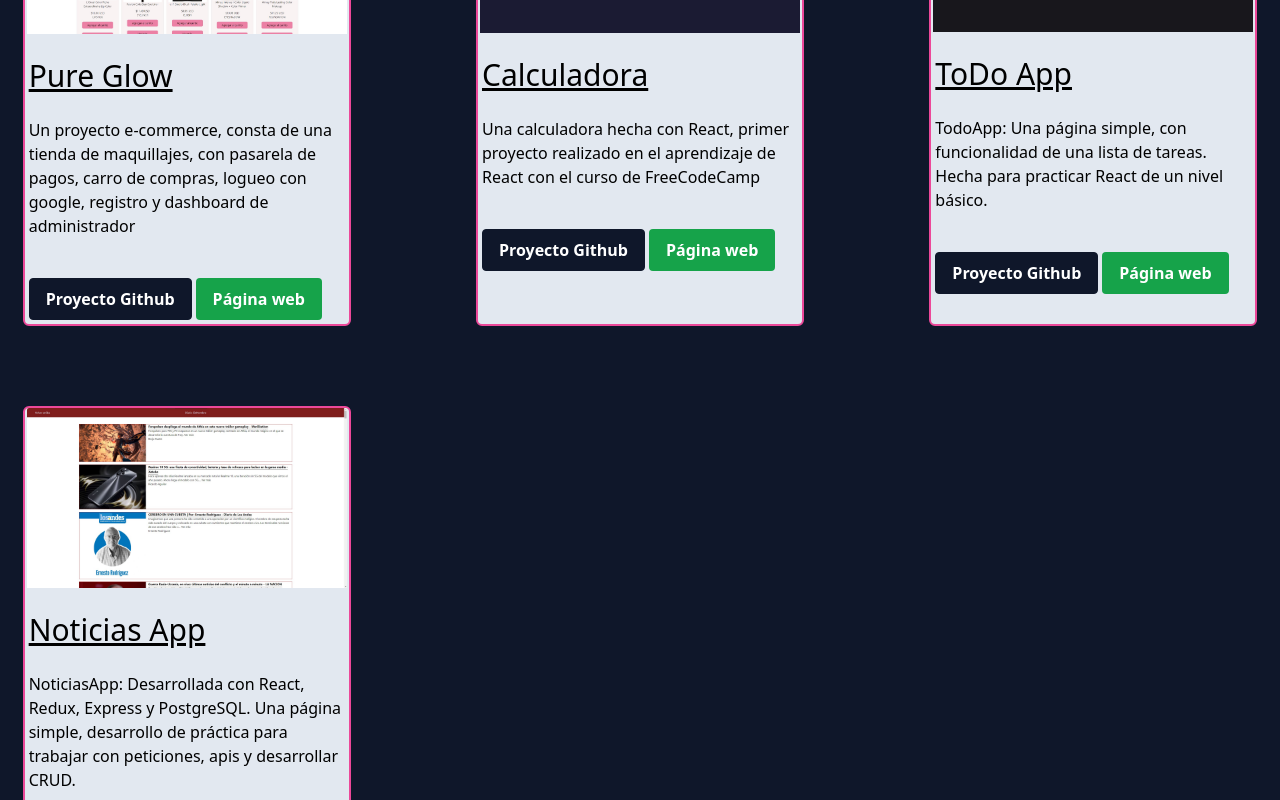
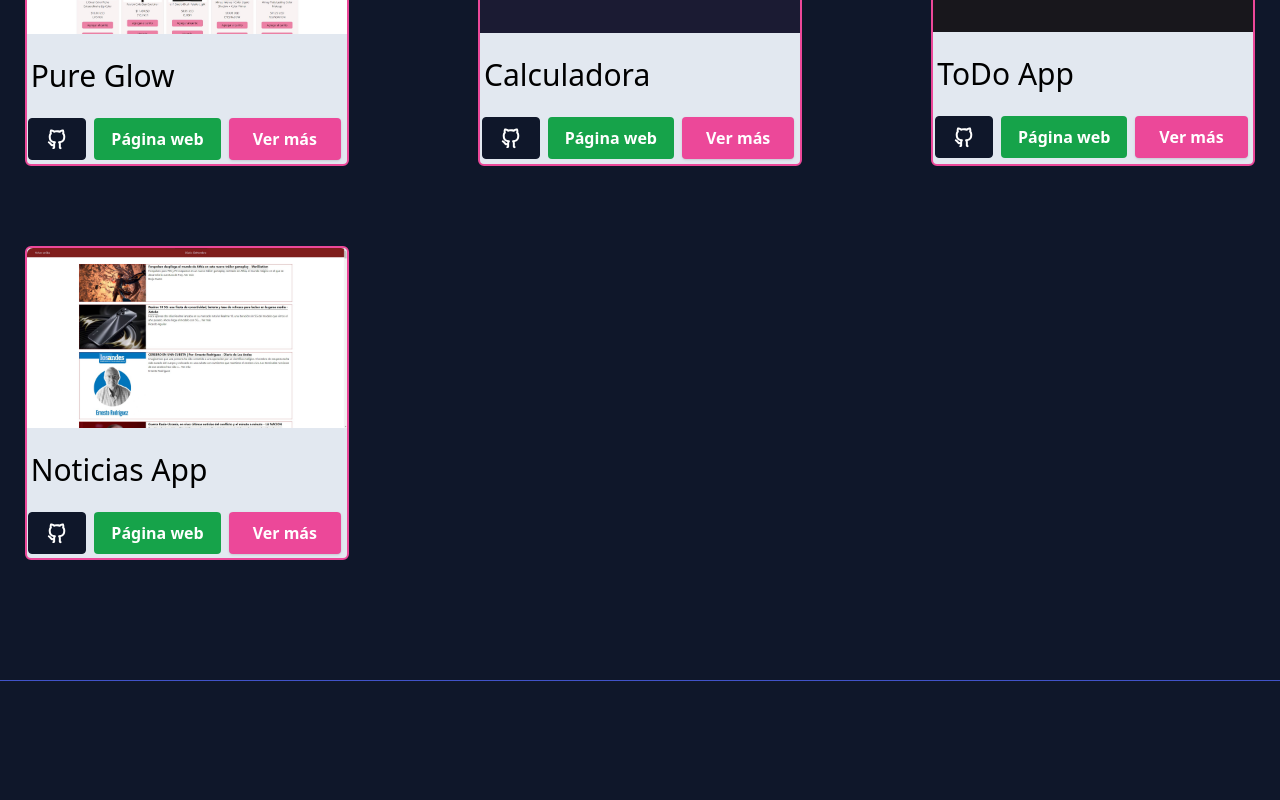
Before and after one commit to gguidoxx/portfolio, a React (Create React App) app: page / in a window 1280 px wide. Shown: the part 1520-2320 px from the top of the page. Built offline with nearby package versions, Linux system fonts and the light colour scheme.

Commit message:
Cambios a las cards, generación de un modal con detalles de los proyectos

```diff
--- a/package.json
+++ b/package.json
@@ -4,6 +4,8 @@
   "private": true,
   "dependencies": {
     "@emailjs/browser": "^3.9.0",
+    "@headlessui/react": "^1.7.4",
+    "@heroicons/react": "^1.0.6",
     "@testing-library/jest-dom": "^5.16.5",
     "@testing-library/react": "^13.4.0",
     "@testing-library/user-event": "^13.5.0",
--- a/src/components/Buttons/Buttons.jsx
+++ b/src/components/Buttons/Buttons.jsx
@@ -1,11 +1,21 @@
 import React from "react";
+import ModalCards from "../ModalCards/ModalCards";
+import { RiGithubLine } from "react-icons/ri";
 
-function Buttons({ linkGit, linkLive }) {
+function Buttons({
+  linkGit,
+  linkLive,
+  title,
+  content,
+  tecnologies,
+  desc,
+  video,
+}) {
   return (
-    <div className="flex ml-1 pb-1 mt-1 m-auto  gap-1 pt-9 select-text">
+    <div className="flex justify-center gap-2 select-none">
       <a href={linkGit} target="_blank" rel="noreferrer">
         <button class="bg-slate-900 hover:bg-black font-semibold hover:text-white py-2 px-4 border border-slate-900 hover:border-transparent rounded active:bg-slate-600 text-white">
-          Proyecto Github
+          <RiGithubLine size={24} />
         </button>
       </a>
 
@@ -14,6 +24,15 @@ function Buttons({ linkGit, linkLive }) {
           Página web
         </button>
       </a>
+      <a target="_blank" rel="noreferrer" className="">
+        <ModalCards
+          title={title}
+          content={content}
+          tecnologies={tecnologies}
+          desc={desc}
+          video={video}
+        />
+      </a>
     </div>
   );
 }
--- a/src/components/CardsProyectos/Cards.jsx
+++ b/src/components/CardsProyectos/Cards.jsx
@@ -3,7 +3,7 @@ import pureglow from "../../assets/pureglow.jpg";
 import calculadorareact from "../../assets/calculadorareact.jpg";
 import todoapp from "../../assets/todoapp.jpg";
 import notiapp from "../../assets/notiapp.jpg";
-
+import { motion } from "framer-motion";
 
 import Buttons from "../Buttons/Buttons";
 function Cards() {
@@ -15,6 +15,29 @@ function Cards() {
       linkGit: "https://github.com/julietajimenez/PF-henry-grupo18",
       linkLive: "https://pureglow.vercel.app/",
       video: "https://www.youtube.com/watch?v=RARi-UcgWDA",
+      deployed:
+        "Para desplegar el backend y la database fue utilizado Render, y para el frontend utilicé Vercel",
+      tecnologies: (
+        <>
+          <p className="font-medium">Principales:</p>
+          <ul>
+            <li>NodeJS</li>
+            <li>ExpressJS</li>
+            <li>Sequelize</li>
+            <li>PostgreSQL</li>
+            <li>React</li>
+            <li>Redux</li>
+            <li>Module CSS</li>
+          </ul>
+          <p className="font-medium">Extras:</p>
+          <ul>
+            <li>React Paypal</li>
+            <li>Firebase</li>
+            <li>Cloudinary</li>
+            <li>Nodemailer</li>
+          </ul>
+        </>
+      ),
     },
     {
       title: "Calculadora",
@@ -22,22 +45,48 @@ function Cards() {
       img: calculadorareact,
       linkGit: "https://github.com/gguidoxx/Calculadora-React",
       linkLive: "https://calculadora-react-vert.vercel.app/",
+      deployed: "Únicamente front-end, utilizado Vercel",
+      tecnologies: (
+        <ul>
+          <li>React</li>
+          <li>CSS</li>
+        </ul>
+      ),
     },
     {
       //ESTÁ ÚNICAMENTE DE RELLENO, EL PORTFOLIO NO DEBERÍA IR ACÁ
       title: "ToDo App",
-      desc: "TodoApp: Una página simple, con funcionalidad de una lista de tareas. Hecha para practicar React de un nivel básico.",
+      desc: "TodoApp: Una página simple, con funcionalidad de una lista de tareas. Hecha para practicar React de un nivel básico. (Aún en desarrollo)",
       img: todoapp,
       linkGit: "https://github.com/gguidoxx/todoapp",
       linkLive: "https://gtodoapp.vercel.app/",
+      deployed: "Únicamente front-end, utilizado Vercel",
+      tecnologies: (
+        <ul>
+          <li>React</li>
+          <li>TailwindCSS</li>
+        </ul>
+      ),
     },
     {
       //ESTÁ ÚNICAMENTE DE RELLENO, EL PORTFOLIO NO DEBERÍA IR ACÁ
       title: "Noticias App",
-      desc: "NoticiasApp: Desarrollada con React, Redux, Express y PostgreSQL. Una página simple, desarrollo de práctica para trabajar con peticiones, apis y desarrollar CRUD. ",
+      desc: "NoticiasApp: Desarrollada con React, Redux, Express y PostgreSQL. Una página simple, desarrollo de práctica para trabajar con peticiones, apis y desarrollar CRUD. (Aún en desarrollo)",
       img: notiapp,
       linkGit: "https://github.com/gguidoxx/newspaper",
       linkLive: "https://notiapp.vercel.app/",
+      deployed: `Para desplegar el backend y la database fue utilizado Railway, y para el frontend utilicé Vercel`,
+      tecnologies: (
+        <ul>
+          <li>NodeJS</li>
+          <li>ExpressJS</li>
+          <li>Sequelize</li>
+          <li>PostgreSQL</li>
+          <li>React</li>
+          <li>Redux</li>
+          <li>TailwindCSS</li>
+        </ul>
+      ),
     },
   ];
   return (
@@ -46,30 +95,37 @@ function Cards() {
         Mis proyectos
       </h1>
 
-      <div className="grid gap-20 md:grid-cols-1 sm:grid-cols-1 sm:grid-rows-1 lg:grid-cols-2 xl:grid-cols-3 ">
+      <div className="grid gap-20 md:grid-cols-1 sm:grid-cols-1 sm:grid-rows-1 lg:grid-cols-2 xl:grid-cols-3">
         {cards.map((e) => (
-          <div
+          <motion.div
             id={e.title}
-            className="h-full max-w-full m-auto border-2 border-pink-500 rounded-md bg-slate-200 min-w-min hover:bg-slate-400"
+            className="h-full max-w-full m-auto border-2 border-pink-500 rounded-md bg-slate-200 min-w-min "
           >
             <div className="h-max w-max">
               <div className="rounded-2xl">
                 <img
                   src={e.img}
                   alt="Pic1"
-                  className="min-h-full m-auto rounded-sm rounded-b-none lg:h-full lg:max-w-sm w-80"
+                  className="min-h-full m-auto rounded-b-none rounded-t-md lg:h-full lg:max-w-sm w-80"
                 />
               </div>
               <br />
 
-              <h3 className="max-w-full m-auto ml-1 text-3xl underline">
-                {e.title}
-              </h3>
+              <h3 className="max-w-full m-auto ml-1 text-3xl ">{e.title}</h3>
               <br />
-              <h5 className="flex-wrap max-w-xs m-auto ml-1">{e.desc}</h5>
             </div>
-            <Buttons linkGit={e.linkGit} linkLive={e.linkLive} />
-          </div>
+            <footer>
+              <Buttons
+                linkGit={e.linkGit}
+                linkLive={e.linkLive}
+                title={e.title}
+                content={e.deployed}
+                tecnologies={e.tecnologies}
+                desc={e.desc}
+                video={e.video ? e.video : null}
+              />
+            </footer>
+          </motion.div>
         ))}
       </div>
     </section>
--- /dev/null
+++ b/src/components/ModalCards/ModalCards.jsx
@@ -0,0 +1,92 @@
+import React from "react";
+import useScrollBlock from "./ScrollHook";
+export default function Modal({ content, title, tecnologies, desc, video }) {
+  const [showModal, setShowModal] = React.useState(false);
+
+  const [blockScroll, allowScroll] = useScrollBlock();
+
+  const handleOpen = () => {
+    setShowModal(true);
+    blockScroll();
+  };
+
+  const handleClose = () => {
+    setShowModal(false);
+    allowScroll();
+  };
+
+  return (
+    <>
+      <button
+        className="px-6 py-2 mb-1 mr-1 font-semibold text-white bg-pink-500 rounded shadow outline-none hover:bg-pink-700 h-42px hover:shadow-lg focus:outline-none max-h-42px"
+        type="button"
+        onClick={() => handleOpen()}
+      >
+        Ver más
+      </button>
+      {showModal ? (
+        <>
+          <div className="fixed inset-0 z-30 bg-black opacity-25"></div>
+          <div className="fixed inset-0 z-40 flex items-center justify-center overflow-x-hidden overflow-y-hidden outline-none focus:outline-none">
+            <div className="relative w-auto max-w-3xl mx-auto my-6 overflow-hidden bg-black bg-opacity-25">
+              {/*content*/}
+              <div className="flex-col w-full bg-white border-0 rounded-lg shadow-lg outline-none relativeflex focus:outline-none">
+                {/*header*/}
+                <div className="flex items-start justify-between p-3 border-b border-solid rounded-t border-slate-200">
+                  <h3 className="text-3xl font-semibold">{title}</h3>
+                  <button
+                    className="float-right p-1 ml-auto text-3xl font-semibold leading-none text-black bg-transparent border-0 outline-none focus:outline-none"
+                    onClick={() => handleClose()}
+                  >
+                    <span className="block w-6 h-6 text-2xl text-black bg-transparent outline-none opacity-95 focus:outline-none">
+                      ×
+                    </span>
+                  </button>
+                </div>
+                {/*body*/}
+                <div className="relative flex-auto p-6">
+                  <h3 className="text-2xl font-semibold">¿De qué trata?</h3>
+                  <p className="my-4 text-lg leading-relaxed text-slate-500 ">
+                    {desc}
+                  </p>
+                  <h3 className="text-2xl font-semibold">
+                    Despliegue de aplicación:{" "}
+                  </h3>
+
+                  <p className="my-4 text-lg leading-relaxed text-slate-500 ">
+                    {content}
+                  </p>
+                  <h3 className="text-2xl font-semibold">
+                    Tecnologías y herramientas utilizadas:{" "}
+                  </h3>
+                  <p className="my-4 text-lg leading-relaxed text-slate-500 ">
+                    {tecnologies}
+                  </p>
+                  {video != null ? (
+                    <>
+                      <h3 className="text-2xl font-semibold">Video</h3>
+                      <a href={video} target="_blank">
+                        Link a Youtube
+                      </a>
+                    </>
+                  ) : null}
+                </div>
+                {/*footer*/}
+                <div className="flex items-center justify-end p-1 border-t border-solid rounded-b border-slate-200">
+                  <button
+                    className="px-6 py-2 mb-1 mr-1 text-sm font-bold text-red-500 uppercase transition-all duration-150 ease-linear outline-none background-transparent focus:outline-none"
+                    type="button"
+                    onClick={() => setShowModal(false)}
+                  >
+                    Cerrar
+                  </button>
+                </div>
+              </div>
+            </div>
+          </div>
+        </>
+      ) : null}
+    </>
+  );
+}
+/* This example requires Tailwind CSS v2.0+ */
--- /dev/null
+++ b/src/components/ModalCards/ScrollHook.jsx
@@ -0,0 +1,51 @@
+import { useRef } from "react";
+
+const safeDocument = typeof document !== "undefined" ? document : {};
+
+/**
+ * Usage:
+ * const [blockScroll, allowScroll] = useScrollBlock();
+ */
+export default () => {
+  const scrollBlocked = useRef();
+  const html = safeDocument.documentElement;
+  const { body } = safeDocument;
+
+  const blockScroll = () => {
+    if (!body || !body.style || scrollBlocked.current) return;
+
+    const scrollBarWidth = window.innerWidth - html.clientWidth;
+    const bodyPaddingRight =
+      parseInt(
+        window.getComputedStyle(body).getPropertyValue("padding-right")
+      ) || 0;
+
+    /**
+     * 1. Fixes a bug in iOS and desktop Safari whereby setting
+     *    `overflow: hidden` on the html/body does not prevent scrolling.
+     * 2. Fixes a bug in desktop Safari where `overflowY` does not prevent
+     *    scroll if an `overflow-x` style is also applied to the body.
+     */
+    html.style.position = "relative"; /* [1] */
+    html.style.overflow = "hidden"; /* [2] */
+    body.style.position = "relative"; /* [1] */
+    body.style.overflow = "hidden"; /* [2] */
+    body.style.paddingRight = `${bodyPaddingRight + scrollBarWidth}px`;
+
+    scrollBlocked.current = true;
+  };
+
+  const allowScroll = () => {
+    if (!body || !body.style || !scrollBlocked.current) return;
+
+    html.style.position = "";
+    html.style.overflow = "";
+    body.style.position = "";
+    body.style.overflow = "";
+    body.style.paddingRight = "";
+
+    scrollBlocked.current = false;
+  };
+
+  return [blockScroll, allowScroll];
+};
--- a/src/components/Nav/Nav.jsx
+++ b/src/components/Nav/Nav.jsx
@@ -15,7 +15,7 @@ function Nav() {
 
   return (
     <>
-      <nav class="flex flex-col justify-between items-center  pr-0 pb-2 pl-0 w-auto m-auto sticky top-0 select-none">
+      <nav class="flex flex-col justify-between items-center  pr-0 pb-2 pl-0 w-auto m-auto sticky top-0 select-none z-40">
         <ul class="lg:flex flex-row p-2 m-auto  w-auto  space-x-8  text-font-medium border-0 bg-gray-800 border-gray-700 xsm:hidden z-20">
           <li>
             <a
--- a/tailwind.config.js
+++ b/tailwind.config.js
@@ -23,10 +23,13 @@ module.exports = {
       },
       height: {
         142: "142px",
+        "42px": "42px",
+
       },
       maxHeight: {
         xxs: "10rem",
         xxxs: "4rem",
+        "42px": "42px",
       },
       padding: {
         1: "4px",
```
Also changed, not shown: 1 other file (tests, documents, lock files or other folders).
